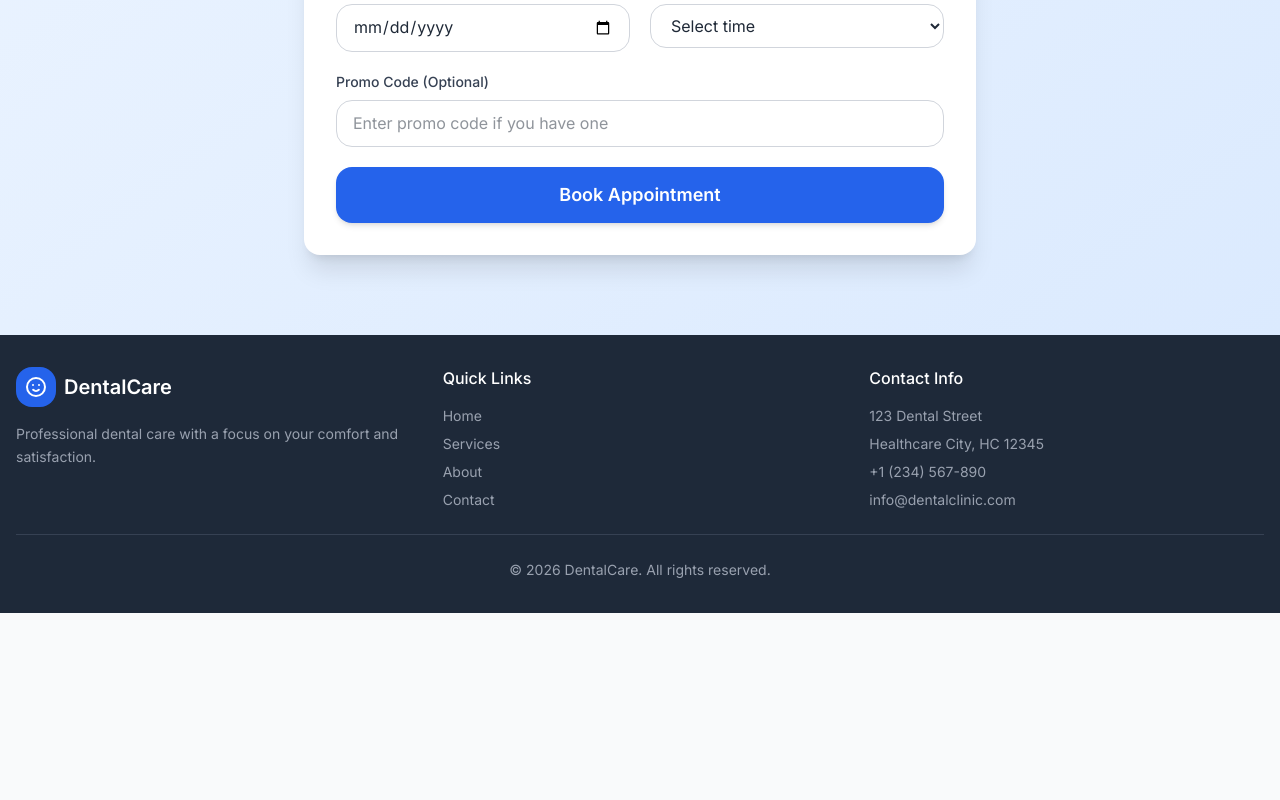
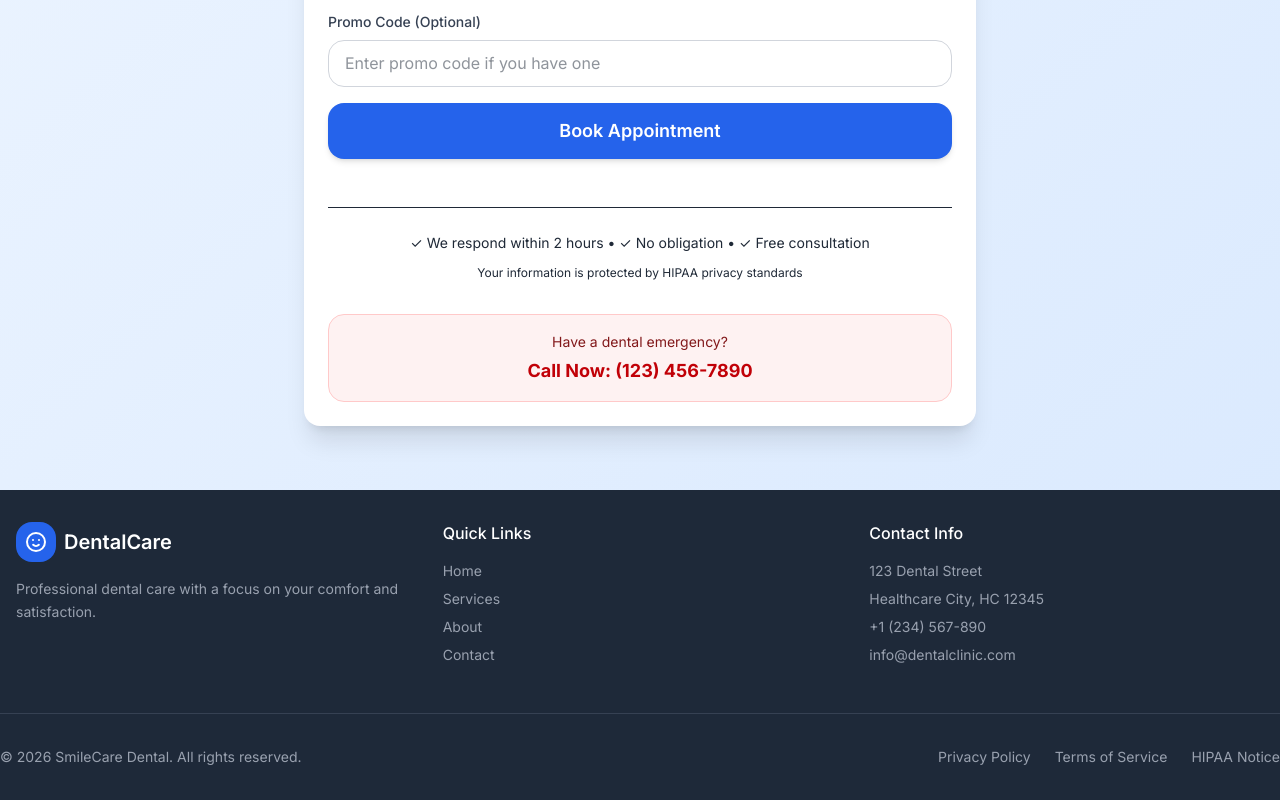
Before and after one commit to Ramrp909/AvDental-Clinic, a Next.js app: page /contact in a window 1280 px wide. Shown: the part 1683-2483 px from the top of the page. Before the commit the page ends 2296 px from the top, so only its background shows below. Built offline with nearby package versions, Linux system fonts and the light colour scheme.

Commit message:
doc card added

```diff
--- a/app/about/page.tsx
+++ b/app/about/page.tsx
@@ -1,4 +1,5 @@
 import About from "@/components/About";
+import FAQ from "@/components/FAQ";
 import WhyChooseUs from "@/components/WhyChooseUs";
 
 export default function AboutPage() {
--- a/app/page.tsx
+++ b/app/page.tsx
@@ -5,6 +5,7 @@ import WhyChooseUs from '../components/WhyChooseUs';
 import Testimonials from '../components/Testimonials';
 import AppointmentForm from '../components/AppointmentForm';
 import Contact from '../components/Contact';
+import FAQ from '@/components/FAQ';
 
 export default function Home() {
   return (
@@ -16,6 +17,7 @@ export default function Home() {
       <Testimonials />
       <AppointmentForm />
       <Contact />
+      <FAQ />
     </>
   );
 }
--- a/components/About.tsx
+++ b/components/About.tsx
@@ -1,4 +1,5 @@
 import DoctorCard from './DoctorCard';
+import DoctorProfile from './DoctorProfile'
 
 export default function About() {
   const doctors = [
@@ -34,10 +35,12 @@ export default function About() {
           </p>
         </div>
 
-        <div className="grid sm:grid-cols-2 lg:grid-cols-3 gap-6 md:gap-8 max-w-5xl mx-auto">
-          {doctors.map((doctor, index) => (
+
+          <div className="max-w-5xl mx-auto">
+          {/* {doctors.map((doctor, index) => (
             <DoctorCard key={index} {...doctor} />
-          ))}
+          ))} */}
+          <DoctorProfile />
         </div>
       </div>
     </section>
--- a/components/AppointmentForm.tsx
+++ b/components/AppointmentForm.tsx
@@ -69,11 +69,11 @@ export default function AppointmentForm() {
   }
 
   return (
-    <section id="appointment" className="py-16 md:py-20 bg-gradient-to-br from-accent to-primary-light">
-      <div className="container mx-auto px-4">
+    <section id="appointment" className="py-12 md:py-16 bg-gradient-to-br from-accent to-primary-light">
+      <div className="container mx-auto px-3">
         <div className="max-w-2xl mx-auto">
           <div className="text-center mb-8">
-            <div className="flex items-center justify-center gap-2 mb-4">
+            <div className="flex items-center justify-center gap-2 mb-3">
               <Calendar className="w-8 h-8 text-primary" />
               <h2 className="text-3xl md:text-4xl font-bold text-gray-800">
                 Book an Appointment
@@ -84,8 +84,8 @@ export default function AppointmentForm() {
             </p>
           </div>
 
-          <form onSubmit={handleSubmit(onSubmit)} className="bg-white rounded-2xl shadow-xl p-6 md:p-8 space-y-5">
-            <div className="grid md:grid-cols-2 gap-5">
+          <form onSubmit={handleSubmit(onSubmit)} className="bg-white rounded-2xl shadow-xl p-4 md:p-6 space-y-4">
+            <div className="grid md:grid-cols-2 gap-4">
               <div>
                 <label htmlFor="name" className="block text-sm font-medium text-gray-700 mb-2">
                   Full Name *
@@ -157,7 +157,7 @@ export default function AppointmentForm() {
               )}
             </div>
 
-            <div className="grid md:grid-cols-2 gap-5">
+            <div className="grid md:grid-cols-2 gap-4">
               <div>
                 <label htmlFor="date" className="block text-sm font-medium text-gray-700 mb-2">
                   Preferred Date *
@@ -218,7 +218,32 @@ export default function AppointmentForm() {
             >
               Book Appointment
             </button>
+             {/* Trust Signals */}
+          <div className="mt-8 pt-6 border-t text-center space-y-2">
+            <p className="text-sm text-muted-foreground">
+              ✓ We respond within 2 hours • ✓ No obligation • ✓ Free consultation
+            </p>
+            <p className="text-xs text-muted-foreground">
+              Your information is protected by HIPAA privacy standards
+            </p>
+          </div>
+
+
+        {/* Emergency Contact */}
+        <div className="mt-8 p-4 bg-red-50 rounded-lg border border-red-200 text-center">
+          <p className="text-sm font-semibold text-red-900 mb-1">
+            Have a dental emergency?
+          </p>
+          <a
+            href="tel:+1234567890"
+            className="text-lg font-bold text-red-700 hover:text-red-800"
+          >
+            Call Now: (123) 456-7890
+          </a>
+        </div>
           </form>
+
+
         </div>
       </div>
     </section>
--- a/components/Contact.tsx
+++ b/components/Contact.tsx
@@ -2,7 +2,7 @@ import { MapPin, Phone, Mail, Clock } from 'lucide-react';
 
 export default function Contact() {
   return (
-    <section id="contact" className="py-10 md:py-16 bg-white">
+    <section id="contact" className="py-8 md:py-14 bg-white">
       <div className="container mx-auto px-4">
         <div className="text-center mb-12">
           <h2 className="text-3xl md:text-4xl font-bold text-gray-800 mb-4">
--- /dev/null
+++ b/components/DoctorProfile.tsx
@@ -0,0 +1,82 @@
+import { CheckCircle2, Shield } from "lucide-react";
+// import { Card } from "./ui/card";
+// import { ImageWithFallback } from "./figma/ImageWithFallback";
+
+const credentials = [
+  "Doctor of Dental Surgery (DDS)",
+  "Board Certified in General Dentistry",
+  "Member, American Dental Association",
+  "Certified in Cosmetic Dentistry",
+  "Advanced Training in Implantology",
+  "HIPAA Privacy Compliant",
+];
+
+export default function DoctorProfile() {
+  return (
+    <section className="py-8 md:py-10 bg-hero-bg">
+      <div className="max-w-7xl mx-auto px-4 sm:px-6 lg:px-8">
+        <div className="overflow-hidden">
+
+            <div className="grid md:grid-cols-[280px_1fr] gap-6 md:gap-8 items-center">
+            {/* Left: Doctor Image */}
+            <div className="relative">
+              <img
+                src="https://images.unsplash.com/photo-1667133295308-9ef24f71952e?crop=entropy&cs=tinysrgb&fit=max&fm=jpg&ixid=M3w3Nzg4Nzd8MHwxfHNlYXJjaHwxfHxwcm9mZXNzaW9uYWwlMjBkZW50aXN0JTIwZG9jdG9yJTIwcG9ydHJhaXR8ZW58MXx8fHwxNzgwMTIwOTI0fDA&ixlib=rb-4.1.0&q=80&w=1080&utm_source=figma&utm_medium=referral"
+                alt="Dr. Sarah Johnson"
+                className="w-full h-full object-cover rounded-2xl min-h-[280px] md:min-h-[280px_1fr]"
+              />
+
+              {/* HIPAA Badge */}
+              {/* <div className="absolute bottom-4 left-4 bg-white rounded-lg shadow-lg p-3 flex items-center gap-2">
+                <Shield className="w-5 h-5 text-[#2D9E6F]" />
+                <div>
+                  <div className="text-xs font-semibold text-foreground">HIPAA</div>
+                  <div className="text-xs text-muted-foreground">Privacy Shield</div>
+                </div>
+              </div> */}
+            </div>
+
+            {/* Right: Credentials */}
+            <div className="p-4 md:p-6 flex flex-col justify-center">
+              <h2 className="text-3xl md:text-4xl font-bold text-foreground mb-2">
+              Dr. Sarah Johnson
+              </h2>
+              <p className="text-lg text-[#0066CC] font-semibold mb-6">
+                DDS | Board Certified
+              </p>
+
+              <p className="text-muted-foreground leading-relaxed mb-6">
+                With over 15 years of experience in general and cosmetic dentistry,
+                Dr. Johnson is committed to providing personalized, compassionate care
+                to every patient. Her approach combines the latest dental technology
+                with a gentle touch to ensure your comfort.
+              </p>
+
+              <div className="grid grid-cols-1 md:grid-cols-2 gap-2">
+                {credentials.map((credential, index) => (
+                  <div key={index} className="flex items-start gap-3">
+                    <CheckCircle2 className="w-5 h-5 text-[#2D9E6F] flex-shrink-0 mt-0.5" />
+                    <span className="text-foreground">{credential}</span>
+                  </div>
+                ))}
+              </div>
+
+              {/* Rating */}
+              {/* <div className="mt-6 pt-6 border-t">
+                <div className="flex items-center gap-2 mb-2">
+                  <div className="flex items-center gap-1">
+                    <span className="text-2xl font-bold text-foreground">4.9</span>
+                    <span className="text-yellow-500 text-xl">★★★★★</span>
+                  </div>
+                </div>
+                <p className="text-sm text-muted-foreground">
+                  from 287 verified patient reviews
+                </p>
+              </div> */}
+            </div>
+          </div>
+        </div>
+      </div>
+    </section>
+  );
+}
--- a/components/Footer.tsx
+++ b/components/Footer.tsx
@@ -36,12 +36,27 @@ export default function Footer() {
               <li><a href="mailto:info@dentalclinic.com" className="hover:text-white transition-colors">info@dentalclinic.com</a></li>
             </ul>
           </div>
-        </div>
 
-        <div className="border-t border-gray-700 pt-6 text-center text-sm text-gray-400">
-          <p>&copy; {new Date().getFullYear()} DentalCare. All rights reserved.</p>
+
         </div>
       </div>
+
+       <div className="mt-12 pt-8 border-t border-gray-700">
+          <div className="flex flex-col md:flex-row justify-between items-center gap-4 text-sm text-gray-400">
+            <p>© 2026 SmileCare Dental. All rights reserved.</p>
+            <div className="flex gap-6">
+              <a href="#" className="hover:text-[#FFE4D6] transition-colors">
+                Privacy Policy
+              </a>
+              <a href="#" className="hover:text-[#FFE4D6] transition-colors">
+                Terms of Service
+              </a>
+              <a href="#" className="hover:text-[#FFE4D6] transition-colors">
+                HIPAA Notice
+              </a>
+            </div>
+          </div>
+        </div>
     </footer>
   );
 }
--- a/components/Hero.tsx
+++ b/components/Hero.tsx
@@ -61,7 +61,20 @@ export default function Hero() {
               <p className="text-3xl font-bold text-primary">15+</p>
               <p className="text-gray-600 text-sm">Years of Experience</p>
             </div>
+            {/* Floating Badge */}
+            <div className="absolute -bottom-6 -left-6 bg-white rounded-xl shadow-lg p-4">
+              <div className="flex items-center gap-3">
+                <div className="w-12 h-12 rounded-full bg-[#FFE4D6] flex items-center justify-center">
+                  <p className="w-6 h-6 text-[#0066CC]" />
+                </div>
+                <div>
+                  <div className="font-bold text-foreground">Same Day</div>
+                  <div className="text-sm text-muted-foreground">Appointments</div>
+                </div>
+              </div>
+            </div>
           </div>
+
         </div>
       </div>
     </section>
--- /dev/null
+++ b/components/faq.tsx
@@ -0,0 +1,64 @@
+export default function FAQ() {
+  const faqs = [
+    {
+      question: "How can I book an appointment?",
+      answer:
+        "You can book an appointment online through our form or call our clinic directly.",
+    },
+    {
+      question: "Do you provide emergency dental care?",
+      answer:
+        "Yes, we provide emergency dental care for urgent dental problems and pain relief.",
+    },
+    {
+      question: "Are root canal treatments painful?",
+      answer:
+        "Modern root canal treatments are comfortable and performed using advanced techniques and anesthesia.",
+    },
+    {
+      question: "Do you treat children?",
+      answer:
+        "Yes, we provide dental care for patients of all ages, including children.",
+    },
+    {
+      question: "How often should I visit a dentist?",
+      answer:
+        "We recommend visiting every six months for regular checkups and professional cleaning.",
+    },
+  ];
+
+  return (
+    <section className="py-10 md:py-14 bg-background">
+      <div className="container mx-auto px-4 max-w-4xl">
+        <div className="text-center mb-8">
+          <h2 className="text-3xl md:text-4xl font-bold text-gray-800">
+            Frequently Asked Questions
+          </h2>
+          <p className="text-gray-600 mt-3">
+            Quick answers to common dental questions.
+          </p>
+        </div>
+
+        <div className="space-y-3">
+          {faqs.map((faq, index) => (
+            <details
+              key={index}
+              className="bg-white rounded-xl border border-gray-200 p-4 group"
+            >
+              <summary className="cursor-pointer font-medium text-gray-800 list-none flex justify-between items-center">
+                {faq.question}
+                <span className="transition-transform group-open:rotate-180">
+                  ▼
+                </span>
+              </summary>
+
+              <p className="mt-3 text-gray-600 text-sm leading-relaxed">
+                {faq.answer}
+              </p>
+            </details>
+          ))}
+        </div>
+      </div>
+    </section>
+  );
+}
```
Also changed, not shown: 1 other file (tests, documents, lock files or other folders).
